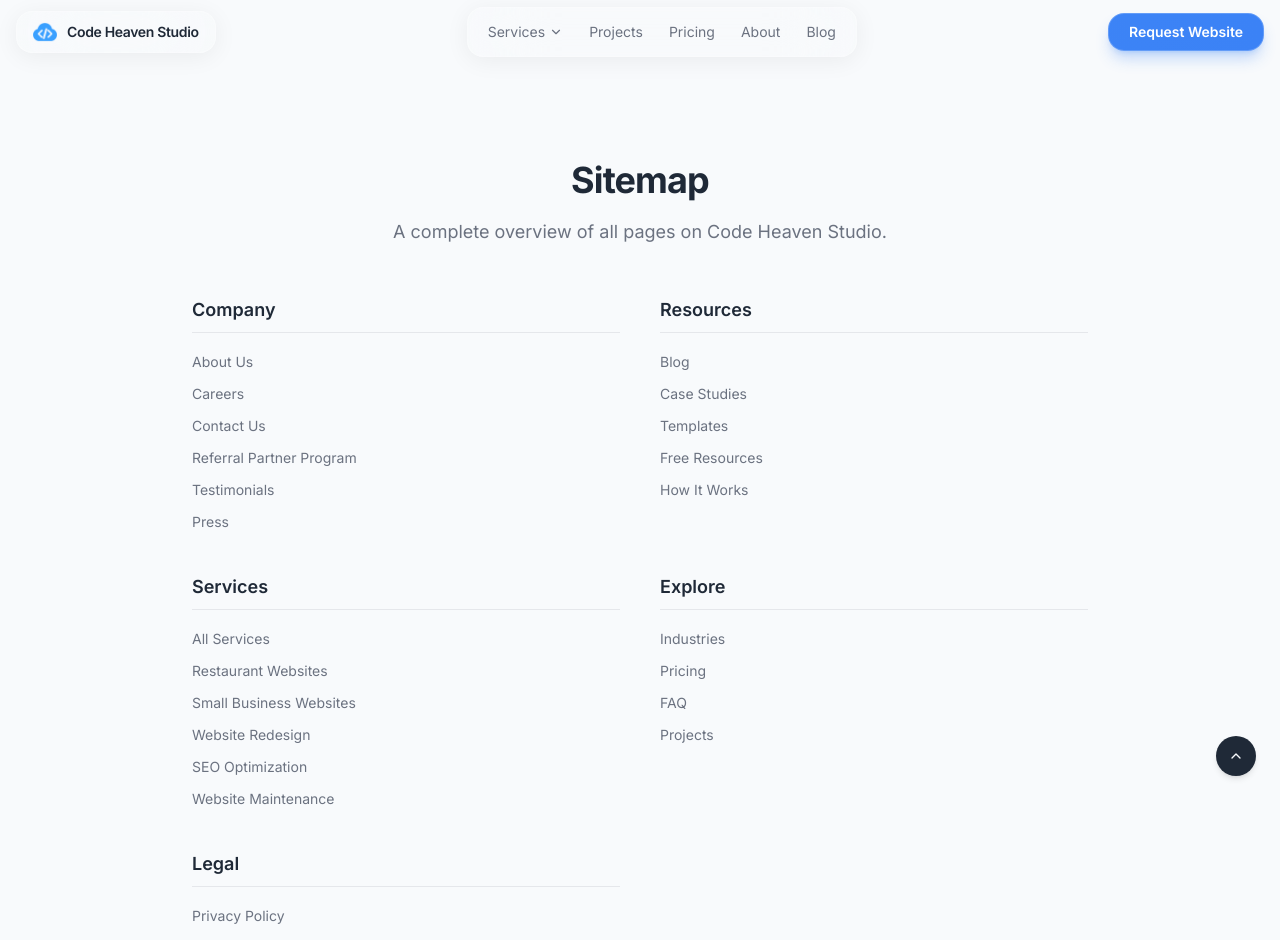
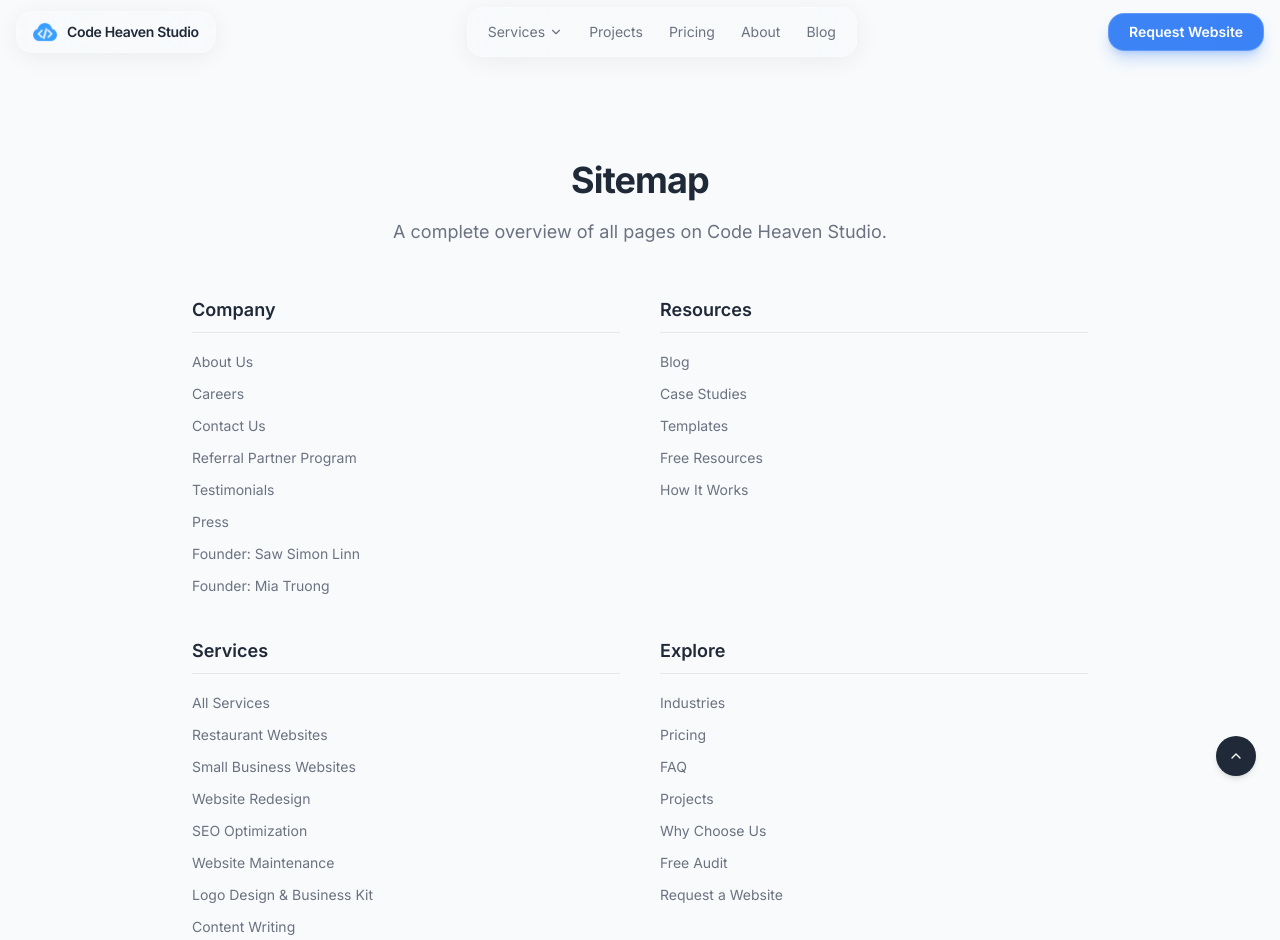
Before and after one commit to SawSimonLinn/codeheavenstudio, a Next.js app: page /sitemap in a window 1280 px wide. Shown: the top 940 px of the page. Built offline with nearby package versions, Linux system fonts and the light colour scheme.

Commit message:
updated sitemap

```diff
--- a/src/app/sitemap/page.tsx
+++ b/src/app/sitemap/page.tsx
@@ -17,6 +17,8 @@
       { label: "Referral Partner Program", href: "/referral" },
       { label: "Testimonials", href: "/testimonials" },
       { label: "Press", href: "/press" },
+      { label: "Founder: Saw Simon Linn", href: "/founder/saw-simon-linn" },
+      { label: "Founder: Mia Truong", href: "/founder/mia-truong" },
     ],
   },
   {
@@ -38,6 +40,9 @@
       { label: "Website Redesign", href: "/services/website-redesign" },
       { label: "SEO Optimization", href: "/services/seo-optimization" },
       { label: "Website Maintenance", href: "/services/website-maintenance" },
+      { label: "Logo Design & Business Kit", href: "/services/logo-design-business-kit" },
+      { label: "Content Writing", href: "/services/content-writing" },
+      { label: "Fullstack Internal Websites", href: "/services/fullstack-internal-websites" },
     ],
   },
   {
@@ -47,6 +52,9 @@
       { label: "Pricing", href: "/codeheavenpricing" },
       { label: "FAQ", href: "/faq" },
       { label: "Projects", href: "/projects" },
+      { label: "Why Choose Us", href: "/why-choose-us" },
+      { label: "Free Audit", href: "/free-audit" },
+      { label: "Request a Website", href: "/request-website" },
     ],
   },
   {
```
